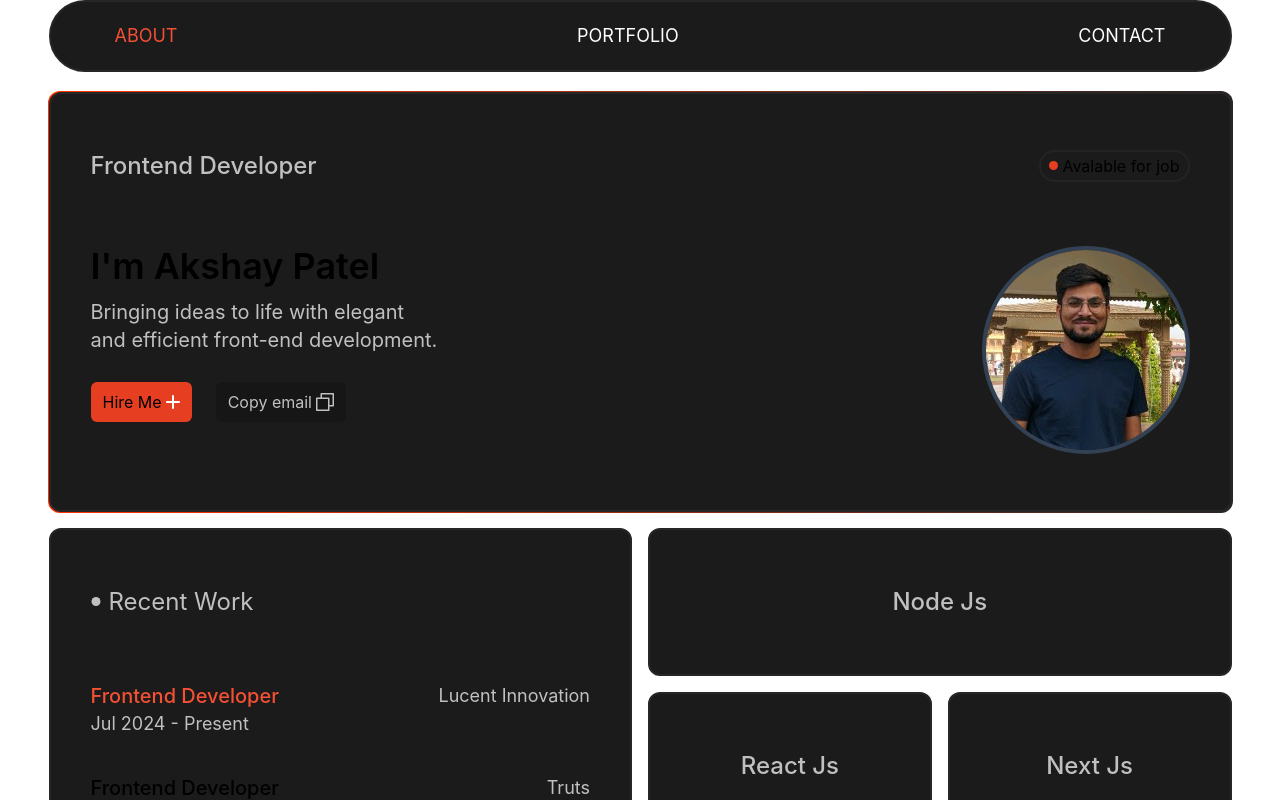
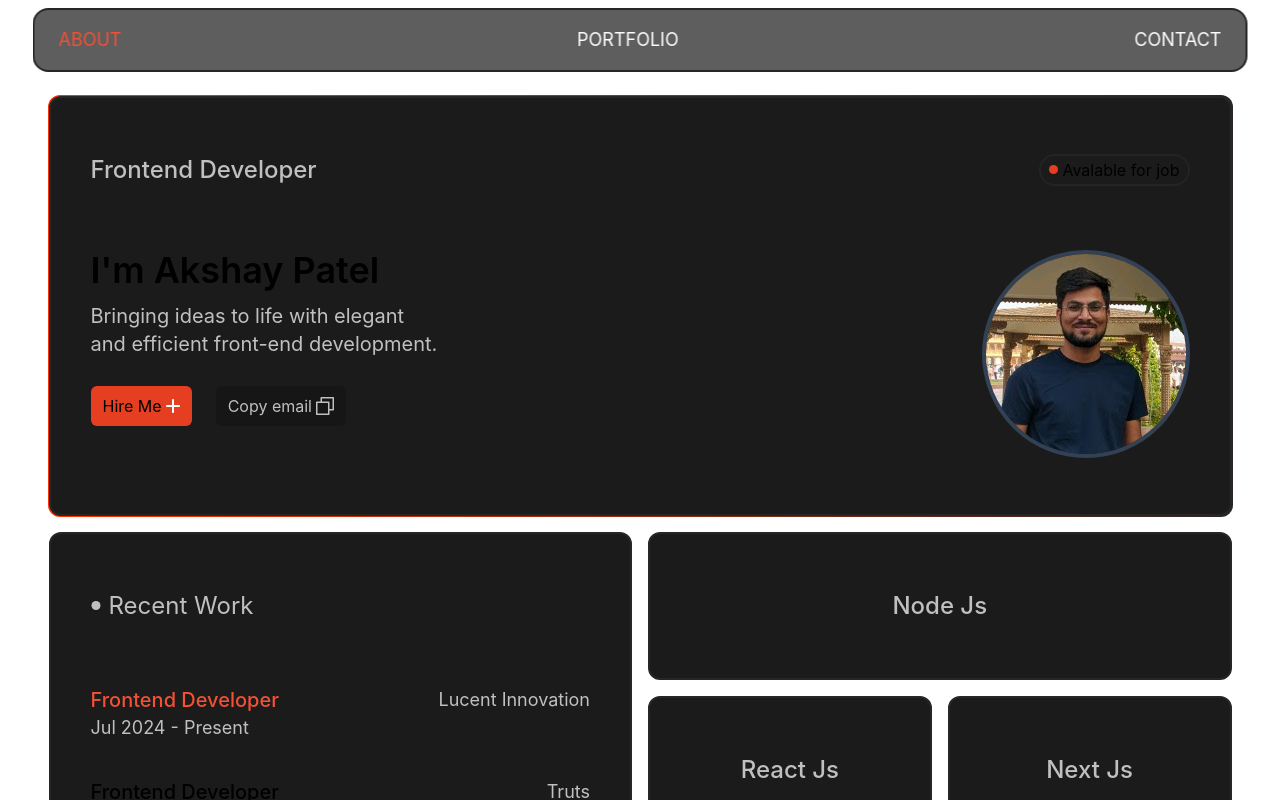
Before and after one commit to AKSHAY13PATEL/portfolio-akshay, a React (Vite) app: page / in a window 1280 px wide. Shown: the top 800 px of the page. Built offline with nearby package versions, Linux system fonts and the light colour scheme.

Commit message:
Navbar fixed, backdrop blur also added.

```diff
--- a/src/components/Navbar.tsx
+++ b/src/components/Navbar.tsx
@@ -1,6 +1,6 @@
 const Navbar = () => {
   return (
-    <div className="flex h-auto w-full justify-between gap-2 rounded-full border-2 border-solid border-darkgray bg-background-default px-16 py-5 text-lg uppercase">
+    <div className="fixed left-1/2 top-2 z-10 flex h-auto w-full max-w-[1215px] -translate-x-1/2 justify-between gap-2 rounded-2xl border-2 border-solid border-darkgray bg-background-default/70 px-6 py-4 text-lg uppercase backdrop-blur-md">
       <div className="text-highlight">About</div>
       <div className="text-primary">Portfolio</div>
       <div className="text-primary">Contact</div>
--- a/src/pages/AboutPage.tsx
+++ b/src/pages/AboutPage.tsx
@@ -6,8 +6,10 @@ const AboutPage = () => {
   return (
     <div className="mx-auto flex max-w-[1215px] flex-col gap-5 px-4">
       <Navbar />
-      <MainWrapper />
-      <Footer />
+      <div className="mb-2 mt-24 flex flex-col gap-5">
+        <MainWrapper />
+        <Footer />
+      </div>
     </div>
   );
 };
```
